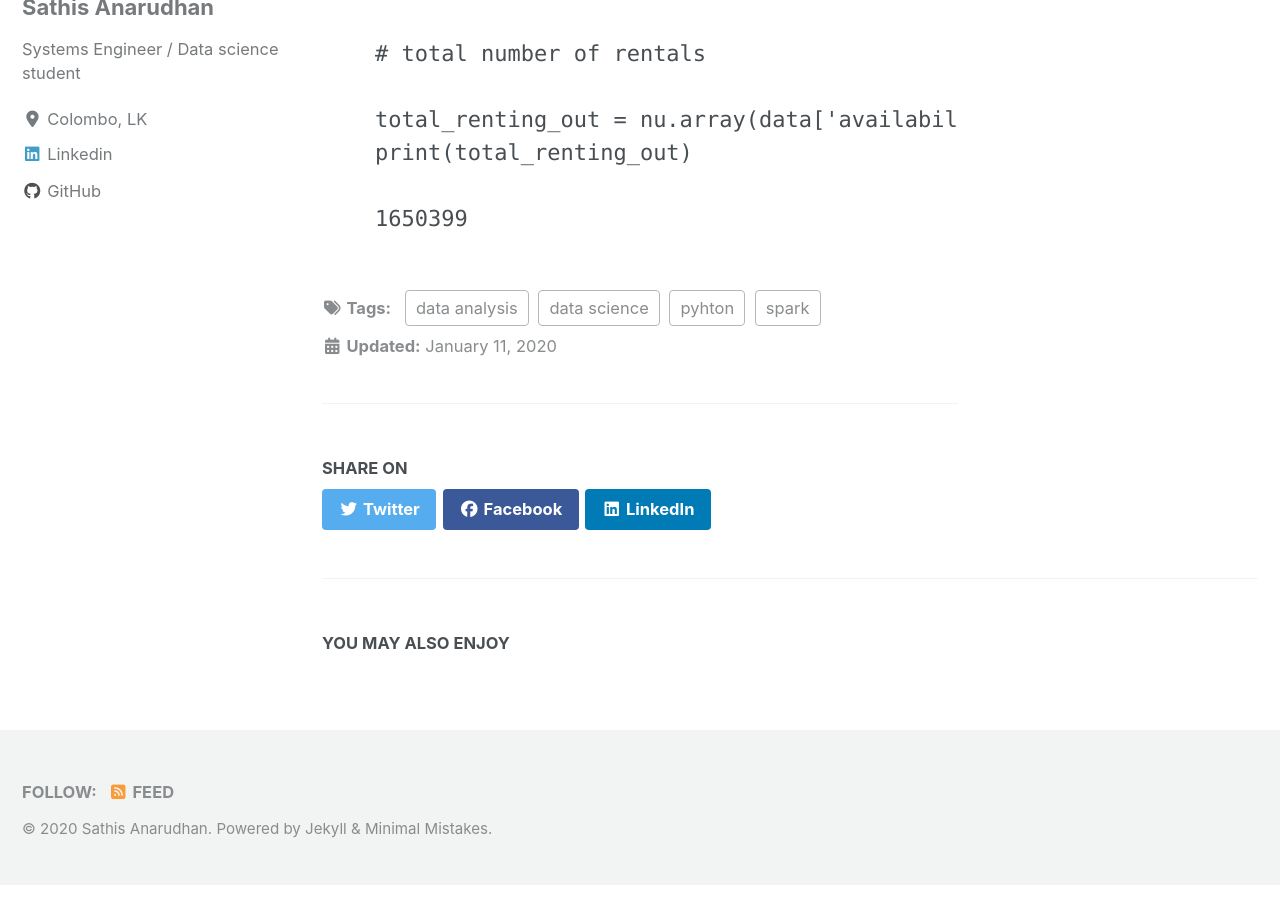
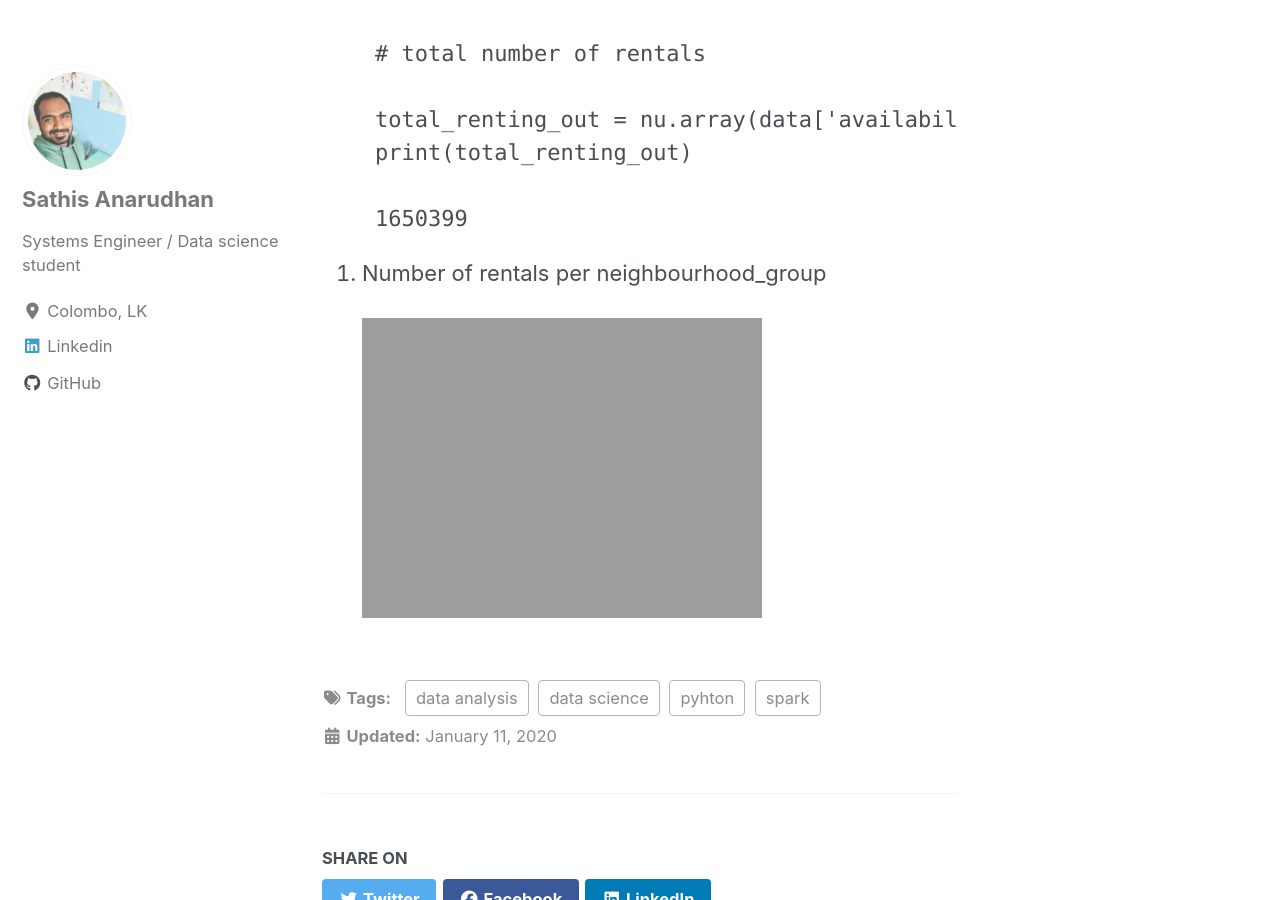
Before and after one commit to anarudhan/anarudhan.github.io, a Jekyll site: the page built from _posts/2020-01-11-bp.md, in a window 1280 px wide and 900 px high, scrolled down 585 px. Built offline with Jekyll 4.4.1, drawn with Linux system fonts in a browser that asks for light colours; cached includes are drawn as plain includes; nearby versions of some CDN libraries.

Commit message:
updating

````diff
--- a/_posts/2020-01-11-bp.md
+++ b/_posts/2020-01-11-bp.md
@@ -25,3 +25,7 @@
 
     1650399
 ```
+
+2. Number of rentals per neighbourhood_group
+
+   <img src="{{ site.url }}{{ site.baseurl }}/images/4.2.jpg" alt="number of rentals">
````
Also changed, not shown: images/4.2.png (added), images/4.3.png (added), images/4.4.png (added), images/4.5.png (added), images/4.6.png (added), images/4.8.png (added).
